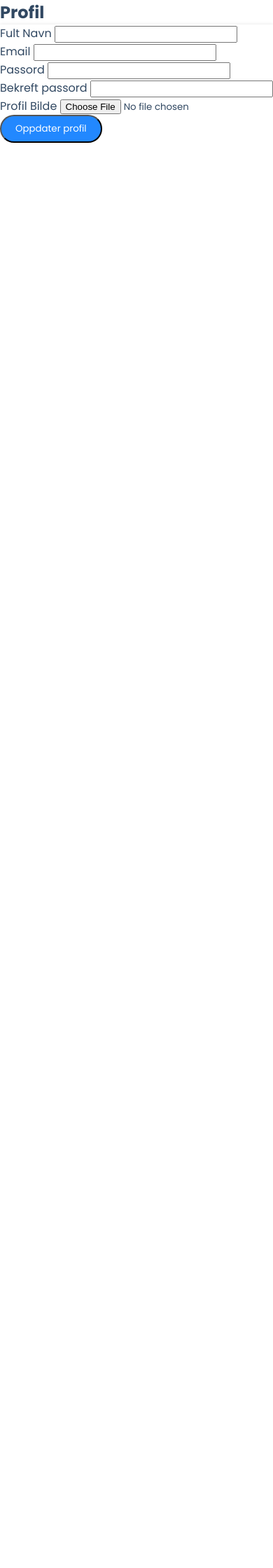
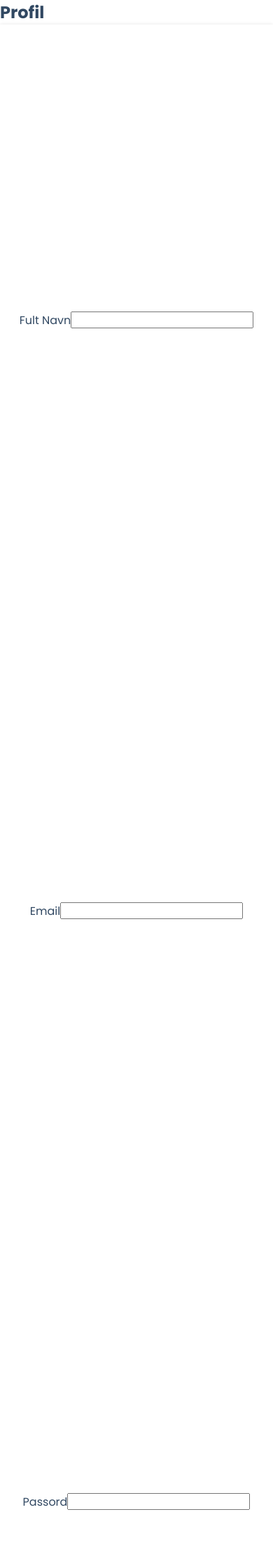
Before and after one commit to niklasfugledal/prosjekt, a PHP site: page /profile.php in a window 390 px wide. Shown: the top 2240 px of the page at 70% size. Before the commit the page ends 204 px from the top, so only its background shows below. Run offline with PHP 8.4, Linux system fonts and the light colour scheme.

Commit message:
test profile

```diff
--- a/Sites/Registration/style.css
+++ b/Sites/Registration/style.css
@@ -588,7 +588,7 @@ header {
         box-shadow: 0 0 5px rgba(0, 0, 0, 0.10);
     }
 
-    .profile-page {
+    .inputBox  {
         display: flex;
         justify-content: center;
         align-items: center;
```
